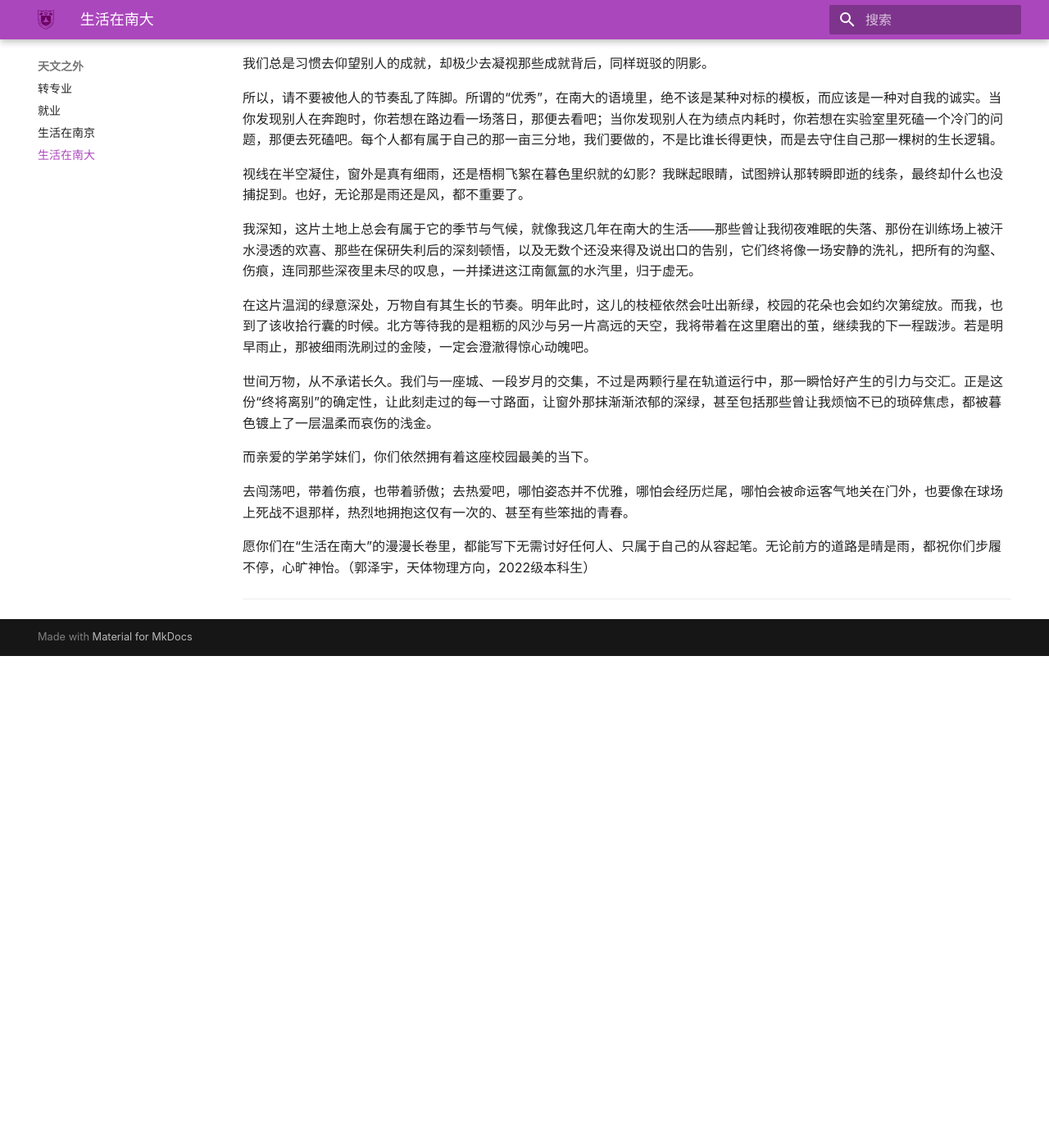
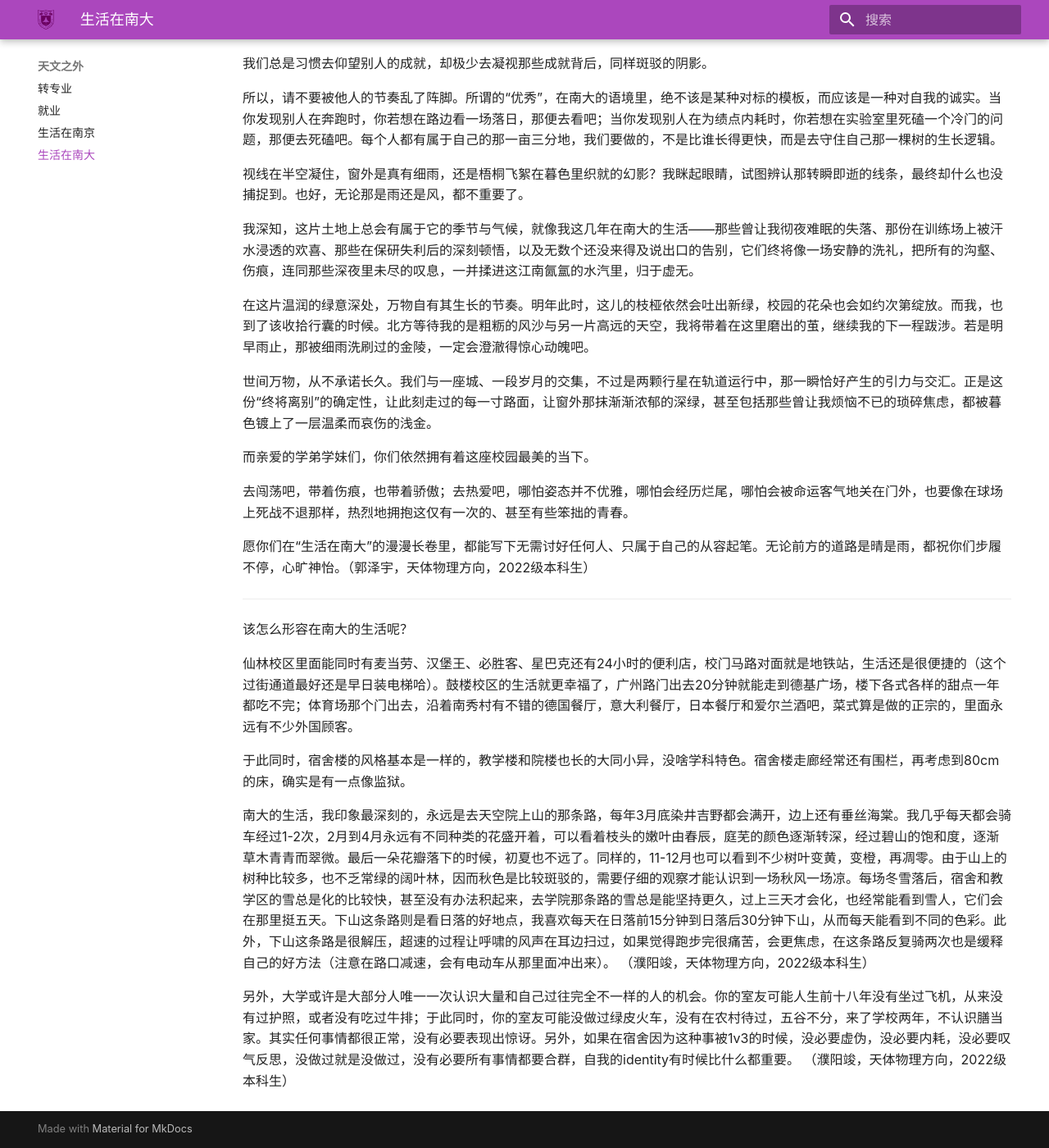
Before and after one commit to nju-astronomy/NJU-ASA, an MkDocs documentation site: the page built from docs/beyond_astro/living_nju.md, in a window 1280 px wide and 1400 px high, scrolled down 3064 px. Shown: the whole window at 82% size. Built offline with MkDocs 1.6.1 and Material for MkDocs 9.7.7, drawn with Linux system fonts in a browser that asks for light colours; some web fonts are replaced; before the commit the page ends 3864 px from its top, so only the background shows below that.

Commit message:
Update living_nju.md

```diff
--- a/docs/beyond_astro/living_nju.md
+++ b/docs/beyond_astro/living_nju.md
@@ -98,3 +98,13 @@
 愿你们在“生活在南大”的漫漫长卷里，都能写下无需讨好任何人、只属于自己的从容起笔。无论前方的道路是晴是雨，都祝你们步履不停，心旷神怡。（郭泽宇，天体物理方向，2022级本科生）
 
 ---
+
+该怎么形容在南大的生活呢？
+
+仙林校区里面能同时有麦当劳、汉堡王、必胜客、星巴克还有24小时的便利店，校门马路对面就是地铁站，生活还是很便捷的（这个过街通道最好还是早日装电梯哈）。鼓楼校区的生活就更幸福了，广州路门出去20分钟就能走到德基广场，楼下各式各样的甜点一年都吃不完；体育场那个门出去，沿着南秀村有不错的德国餐厅，意大利餐厅，日本餐厅和爱尔兰酒吧，菜式算是做的正宗的，里面永远有不少外国顾客。
+
+于此同时，宿舍楼的风格基本是一样的，教学楼和院楼也长的大同小异，没啥学科特色。宿舍楼走廊经常还有围栏，再考虑到80cm的床，确实是有一点像监狱。
+
+南大的生活，我印象最深刻的，永远是去天空院上山的那条路，每年3月底染井吉野都会满开，边上还有垂丝海棠。我几乎每天都会骑车经过1-2次，2月到4月永远有不同种类的花盛开着，可以看着枝头的嫩叶由春辰，庭芜的颜色逐渐转深，经过碧山的饱和度，逐渐草木青青而翠微。最后一朵花瓣落下的时候，初夏也不远了。同样的，11-12月也可以看到不少树叶变黄，变橙，再凋零。由于山上的树种比较多，也不乏常绿的阔叶林，因而秋色是比较斑驳的，需要仔细的观察才能认识到一场秋风一场凉。每场冬雪落后，宿舍和教学区的雪总是化的比较快，甚至没有办法积起来，去学院那条路的雪总是能坚持更久，过上三天才会化，也经常能看到雪人，它们会在那里挺五天。下山这条路则是看日落的好地点，我喜欢每天在日落前15分钟到日落后30分钟下山，从而每天能看到不同的色彩。此外，下山这条路是很解压，超速的过程让呼啸的风声在耳边扫过，如果觉得跑步完很痛苦，会更焦虑，在这条路反复骑两次也是缓释自己的好方法（注意在路口减速，会有电动车从那里面冲出来）。 （濮阳竣，天体物理方向，2022级本科生）
+
+另外，大学或许是大部分人唯一一次认识大量和自己过往完全不一样的人的机会。你的室友可能人生前十八年没有坐过飞机，从来没有过护照，或者没有吃过牛排；于此同时，你的室友可能没做过绿皮火车，没有在农村待过，五谷不分，来了学校两年，不认识膳当家。其实任何事情都很正常，没有必要表现出惊讶。另外，如果在宿舍因为这种事被1v3的时候，没必要虚伪，没必要内耗，没必要叹气反思，没做过就是没做过，没有必要所有事情都要合群，自我的identity有时候比什么都重要。 （濮阳竣，天体物理方向，2022级本科生）
```
